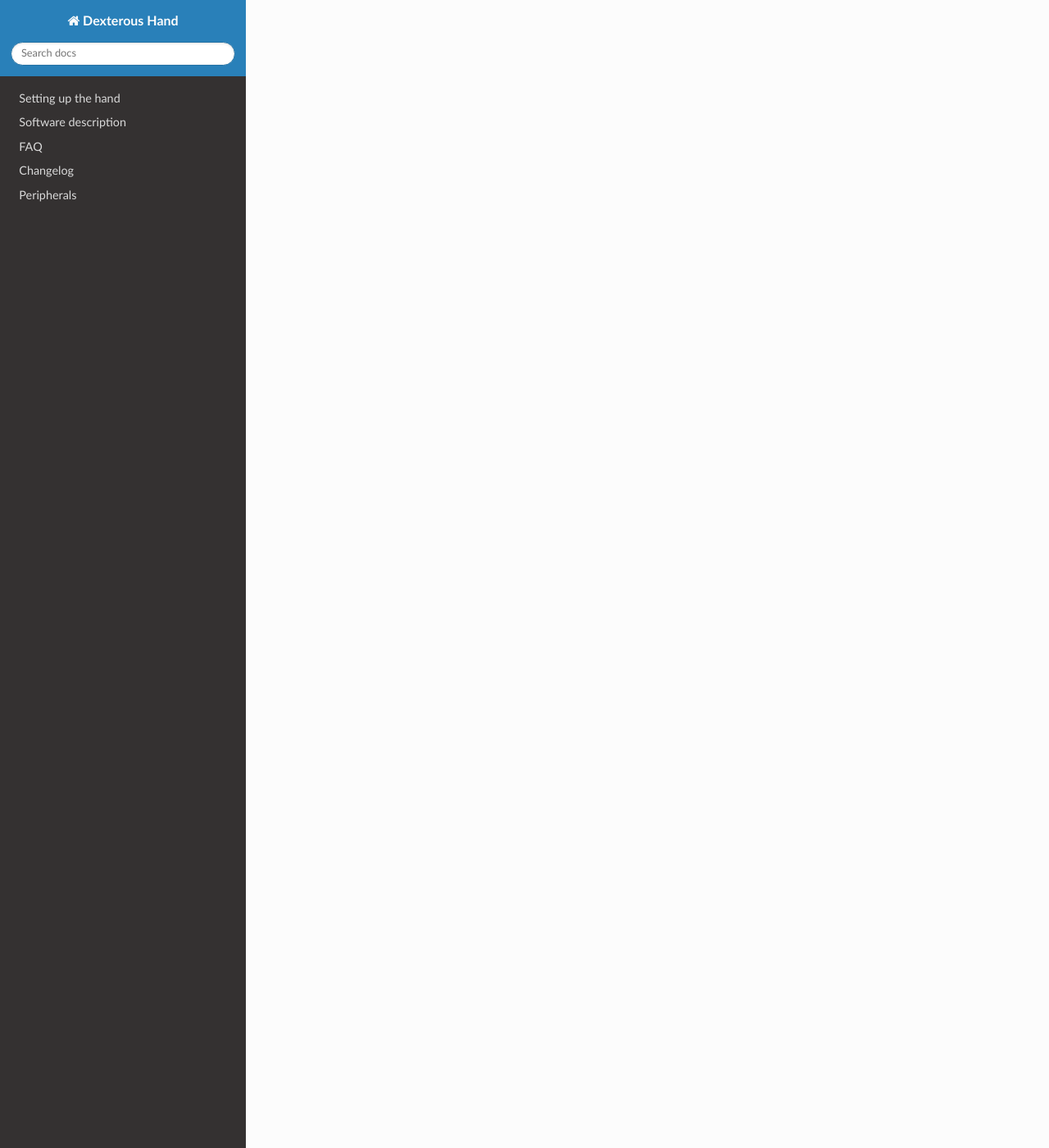
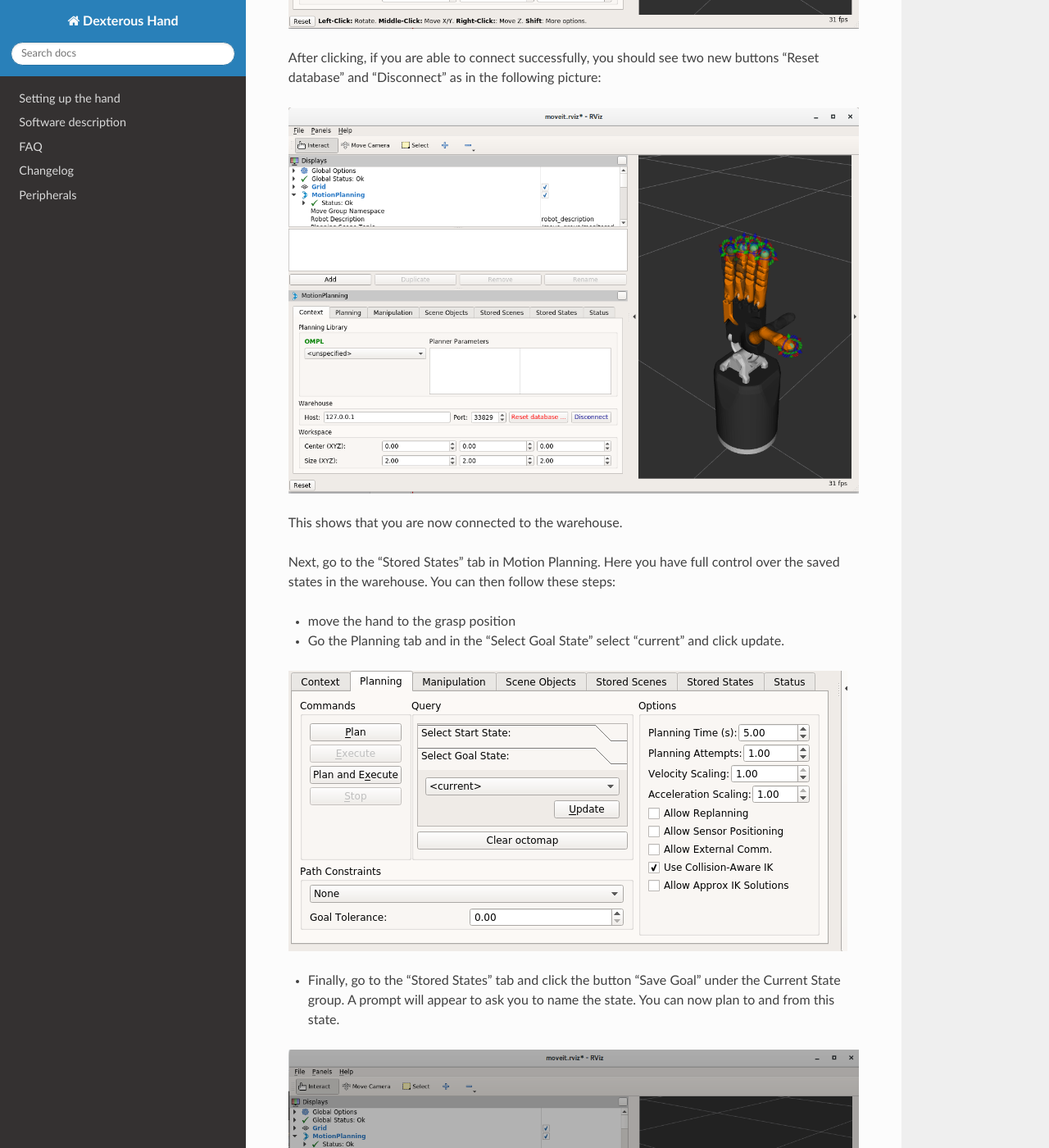
Before and after one commit to shadow-robot/sr_dexterous_hand_documentation, a Sphinx documentation site: the page built from docs/user_guide/2_software_description.md, in a window 1280 px wide and 1400 px high, scrolled down 27240 px. Shown: the whole window at 82% size. Built offline with Sphinx 7.4.7 and the Read the Docs theme 2.0.0, drawn with Linux system fonts in a browser that asks for light colours; some of the changed text lies outside the part shown.

Commit message:
added 'saving states' section to software_description.md

````diff
--- a/docs/user_guide/2_software_description.md
+++ b/docs/user_guide/2_software_description.md
@@ -1003,3 +1003,32 @@
     hand_commander.set_max_force("rh_FFJ3", 600)
 
 ```
+
+### Saving States
+To save a state, you must first be connected to the warehouse. After launching the hand, click the green 'Connect' button in the Context tab of rviz.
+
+```eval_rst
+.. image:: ../img/rviz_warehouse_connect.png
+```
+
+After clicking, if you are able to connect successfully, you should see two new buttons "Reset database" and "Disconnect" as in the following picture:
+
+```eval_rst
+.. image:: ../img/rviz_warehouse_connected.png
+```
+
+This shows that you are now connected to the warehouse.
+
+Next, go to the "Stored States" tab in Motion Planning. Here you have full control over the saved states in the warehouse. You can then follow these steps:
+* move the hand to the grasp position
+* Go the Planning tab and in the "Select Goal State" select "current" and click update.
+
+```eval_rst
+.. image:: ../img/rviz_select_goal_state.png
+```
+
+* Finally, go to the "Stored States" tab and click the button "Save Goal" under the Current State group. A prompt will appear to ask you to name the state. You can now plan to and from this state.
+
+```eval_rst
+.. image:: ../img/save_state.png
+```
````
Also changed, not shown: docs/img/rviz_select_goal_state.png (added), docs/img/rviz_warehouse_connect.png (added), docs/img/rviz_warehouse_connected.png (added), docs/img/save_state.png (added).
